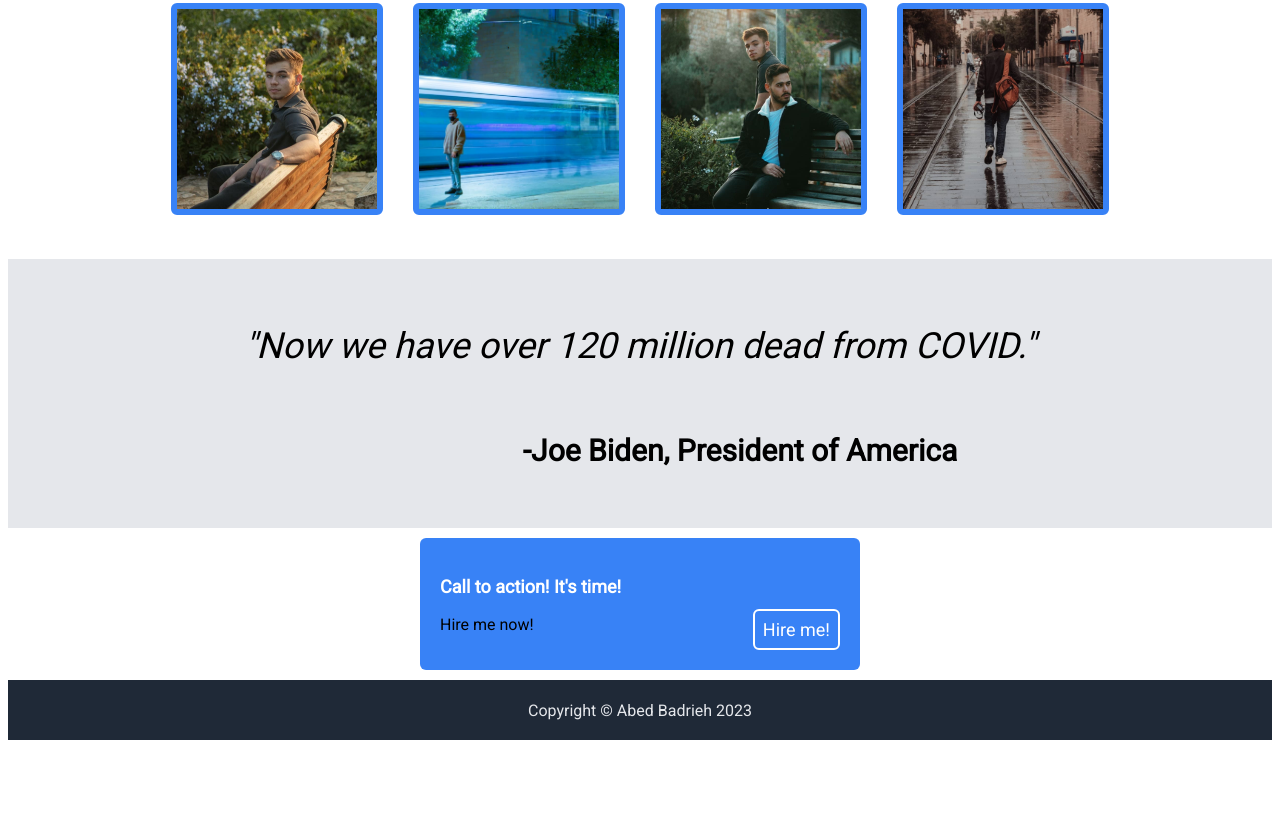
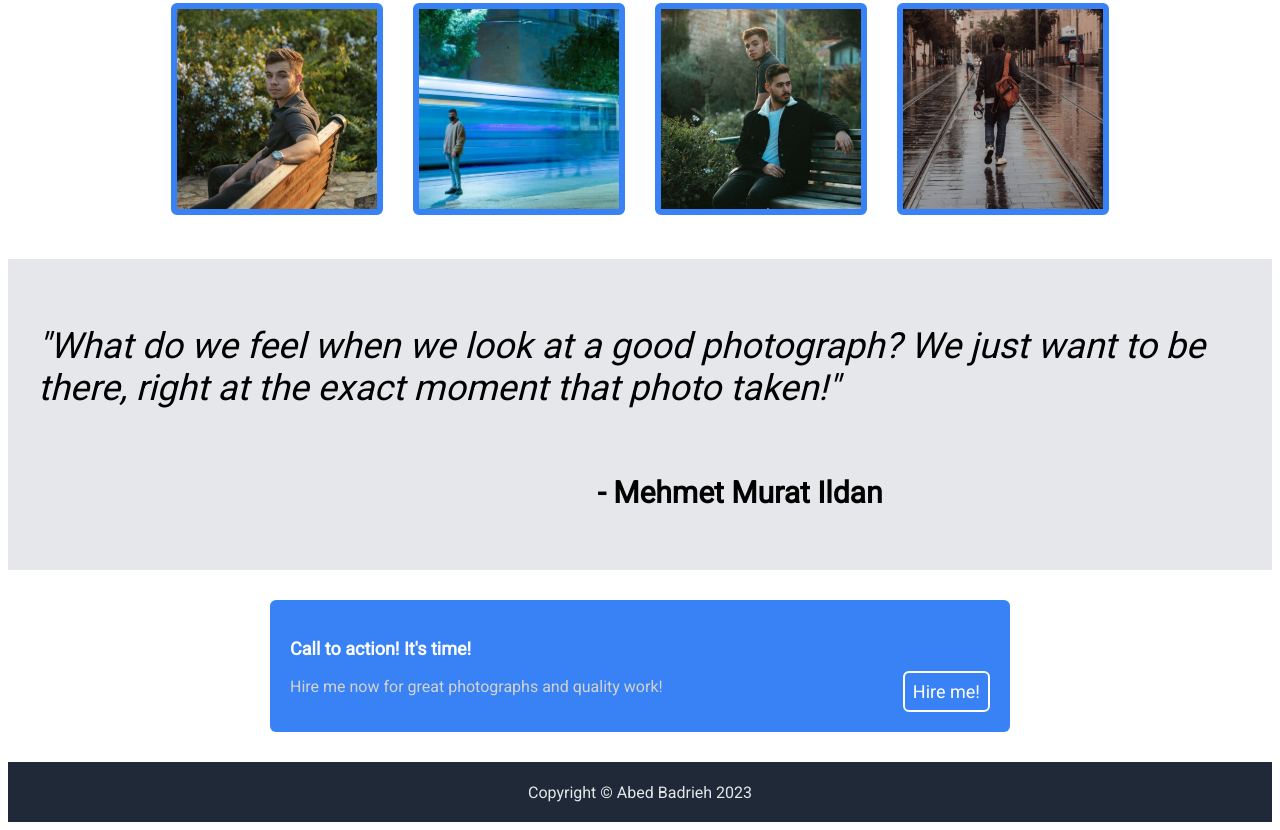
Before and after one commit to HamadAlsayed/landing-page, a plain HTML site: page index.html in a window 1280 px wide. Shown: the part 499-1329 px from the top of the page. Before the commit the page ends 1247 px from the top, so only its background shows below. Drawn offline with Linux system fonts and the light colour scheme.

Commit message:
fix typo

```diff
--- a/css/style.css
+++ b/css/style.css
@@ -71,7 +71,7 @@ ul {
 }
 
 .hero .paragraph {
-    color: #E5E7EB;
+    color: lightgrey;
     max-width: 300px;
 
 }
@@ -132,12 +132,12 @@ ul {
 .call-action {
     background-color: #3882F6;
     flex-wrap: wrap;
-    max-width: 1000px;
-    width: 400px;
+    max-width: 700px;
+    width: 100%;
     min-width: 300px;
     align-self: center;
     border-radius: 6px;
-    margin: 10px;
+    margin: 30px;
     padding: 20px;
 }
 
@@ -155,6 +155,10 @@ ul {
     font-size: 18px;
 }
 
+.call-container .paragraph {
+    color: lightgrey;
+}
+
 
 .footer {
     background-color: #1F2937;
--- a/index.html
+++ b/index.html
@@ -27,8 +27,7 @@
             <div class="hero-container">
                 <div class="title">Abed Badrieh</div>
                 <p class="paragraph">
-
-Abed Badrieh is a renowned portrait photographer with an uncanny ability to reveal the essence and character of his subjects through his striking and evocative portraits.
+                    Abed Badrieh is a renowned portrait photographer with an uncanny ability to reveal the essence and character of his subjects through his striking and evocative portraits.
                 </p>
                 <a href="#" class="sign-up">Hire me!</a>
             </div>
@@ -63,8 +62,8 @@ Abed Badrieh is a renowned portrait photographer with an uncanny ability to reve
         </div>
 
         <div class="quote">
-            <p class="paragraph">"Now we have over 120 million dead from COVID."</p>
-            <p class="quotee">-Joe Biden, President of America</p>
+            <p class="paragraph">"What do we feel when we look at a good photograph? We just want to be there, right at the exact moment that photo taken!"</p>
+            <p class="quotee">- Mehmet Murat Ildan</p>
         </div>
 
 
@@ -72,7 +71,7 @@ Abed Badrieh is a renowned portrait photographer with an uncanny ability to reve
         <div class="call-action">
             <div class="call-container">
                 <p class="title">Call to action! It's time!</p>
-                <p class="paragraph">Hire me now!</p>
+                <p class="paragraph">Hire me now for great photographs and quality work!</p>
             </div>
 
             <a href="#" class="sign-up">Hire me!</a>
```
